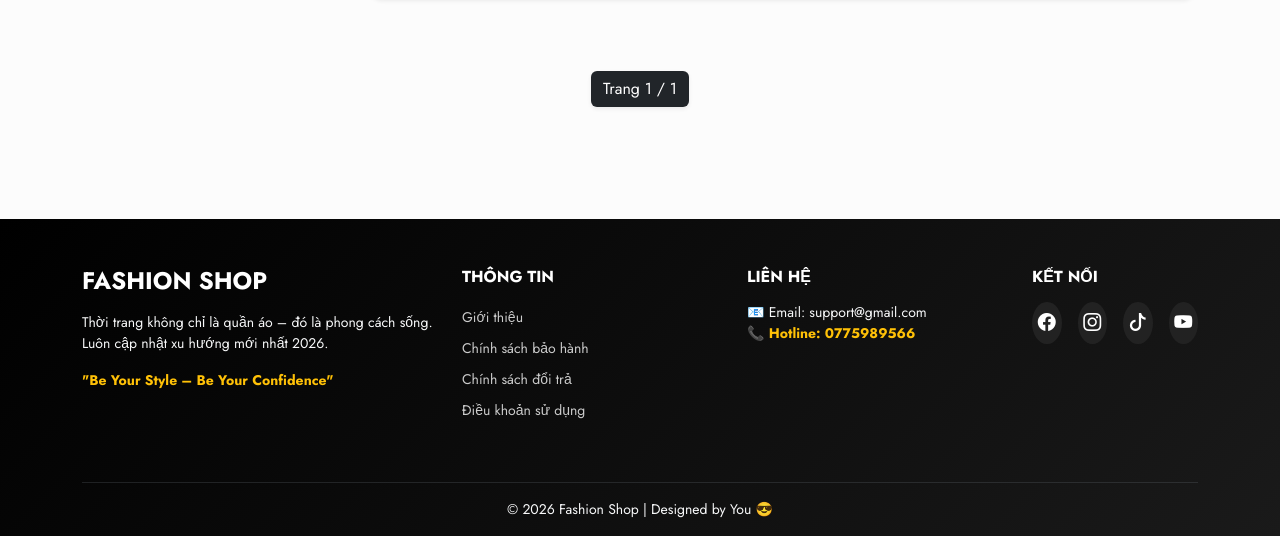
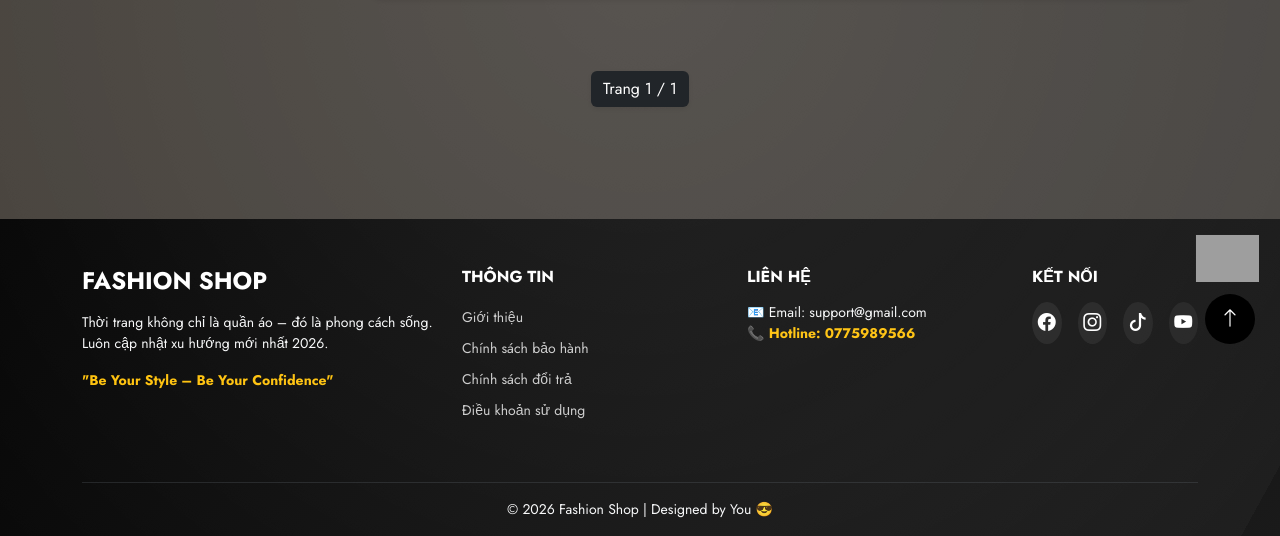
Before and after one commit to phuc05112005/PythonWeb, a Django app: page / in a window 1280 px wide. Shown: the part 431-967 px from the top of the page. Run offline with Django 5.2, Linux system fonts and the light colour scheme; data that the repository does not hold is empty; some libraries are stand-ins or nearby versions; grey boxes are pictures that could not be loaded.

Commit message:
sua thong bao form dangky - update css giao dien home, add backtop&zalo

```diff
--- a/home/Templates/home.html
+++ b/home/Templates/home.html
@@ -84,7 +84,7 @@
                     {% if sanpham.has_previous %}
                         <li class="page-item">
                             <a class="page-link shadow-sm border-0 rounded-start-pill" href="?page=1{% if loai_id %}&loai_id={{loai_id}}{% endif %}">
-                                &laquo; Đầu
+                                &laquo; Trước
                             </a>
                         </li>
                     {% endif %}
@@ -108,9 +108,84 @@
 
     </div>
 </div>
+<div id="scrollTopBtn"><i class="bi bi-arrow-up"></i></div>
 
+<a href="https://zalo.me/0908178656" target="_blank" class="zalo-btn">
+    <img src="https://upload.wikimedia.org/wikipedia/commons/9/91/Icon_of_Zalo.svg">
+</a>
 <!-- STYLE -->
 <style>
+body {
+    background: linear-gradient(270deg, #484848, #433e38, #4d443a, #41382c);
+    background-size: 800% 800%;
+    animation: gradientMove 20s ease infinite;
+}
+
+/* hiệu ứng chuyển màu mượt */
+@keyframes gradientMove {
+    0% { background-position: 0% 50%; }
+    25% { background-position: 50% 100%; }
+    50% { background-position: 100% 50%; }
+    75% { background-position: 50% 0%; }
+    100% { background-position: 0% 50%; }
+}
+
+/* lớp phủ glow hiện đại */
+body::before {
+    pointer-events: none;
+    content: "";
+    position: fixed;
+    width: 200%;
+    height: 200%;
+    top: -50%;
+    left: -50%;
+    background: radial-gradient(circle, rgba(255,255,255,0.1), transparent 70%);
+    animation: glowMove 20s linear infinite;
+    z-index: 0;
+}
+
+@keyframes glowMove {
+    0% { transform: rotate(0deg); }
+    100% { transform: rotate(360deg); }
+}
+#scrollTopBtn {
+    position: fixed;
+    right: 25px;
+    bottom: 25px;
+    width: 50px;
+    height: 50px;
+    background: #000;
+    color: #fff;
+    border-radius: 50%;
+    display: flex;
+    justify-content: center;
+    align-items: center;
+    cursor: pointer;
+    font-size: 20px;
+    z-index: 9999;
+    transition: 0.3s;
+}
+#scrollTopBtn:hover {
+    transform: scale(1.2);
+}
+
+/* ZALO BUTTON */
+.zalo-btn {
+    position: fixed;
+    right: 25px;
+    bottom: 90px;
+    z-index: 9999;
+}
+.zalo-btn img {
+    width: 55px;
+    animation: zaloPulse 1.5s infinite;
+}
+@keyframes zaloPulse {
+    0% { transform: scale(1); }
+    50% { transform: scale(1.15); }
+    100% { transform: scale(1); }
+}
+
 
 .banner {
     background: url('https://images.unsplash.com/photo-1441984904996-e0b6ba687e04?auto=format&fit=crop&w=1350&q=80') no-repeat center center;
@@ -220,6 +295,9 @@ anime({
     duration: 800,
     easing: 'easeOutQuad'
 });
+document.getElementById("scrollTopBtn").onclick = function() {
+    window.scrollTo({ top: 0, behavior: 'smooth' });
+};
 </script>
 
 {% endblock main-content %}
--- a/home/views.py
+++ b/home/views.py
@@ -41,13 +41,20 @@ def soluong(request):
     return {'count': count}
 
 def dangky(request):
-    form = UserCreationForm()
     if request.method == 'POST':
         form = UserCreationForm(request.POST)
-        form.save()
-        return redirect('dangnhap')
-    context = {'form': form}
-    return render(request, 'dangky.html', context)
+
+        if form.is_valid():
+            form.save()
+            messages.success(request, "Đăng ký thành công!")
+            return redirect('dangnhap')
+        else:
+            messages.error(request, "Thông tin không hợp lệ!")
+
+    else:
+        form = UserCreationForm()
+
+    return render(request, 'dangky.html', {'form': form})
 
 def dangnhap(request):
     if request.user.is_authenticated:
@@ -191,7 +198,7 @@ def quantri(request):
     tongdh2 = DONHANG.objects.filter(trangthai=2).count()
     tongch = CUAHANG.objects.count()
 
-    # 👇 Lấy tháng + năm hiện tại
+    # Lấy tháng + năm hiện tại
     now = datetime.now()
 
     donhang = DONHANG.objects.filter(
```
